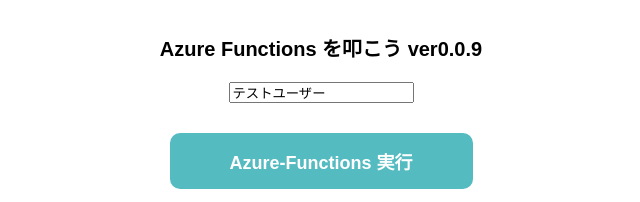
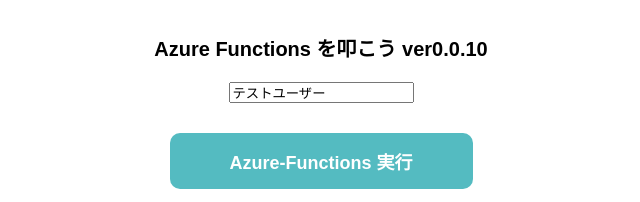
Before and after one commit to T-Ikehata/pwa-azure, a plain HTML site: page index.html in a window 1280 px wide. Shown: the top 202 px of the page, 319-959 px from the left. Drawn offline with nearby package versions, Linux system fonts and the light colour scheme.

Commit message:
Update index.html

```diff
--- a/index.html
+++ b/index.html
@@ -13,7 +13,7 @@
 <body>
 
 <section class="container">
-  <h1 class="title">Azure Functions を叩こう ver0.0.9</h1>
+  <h1 class="title">Azure Functions を叩こう ver0.0.10</h1>
   <div>
     <input type="text" id="user-name" value="テストユーザー">
   </div>
```
